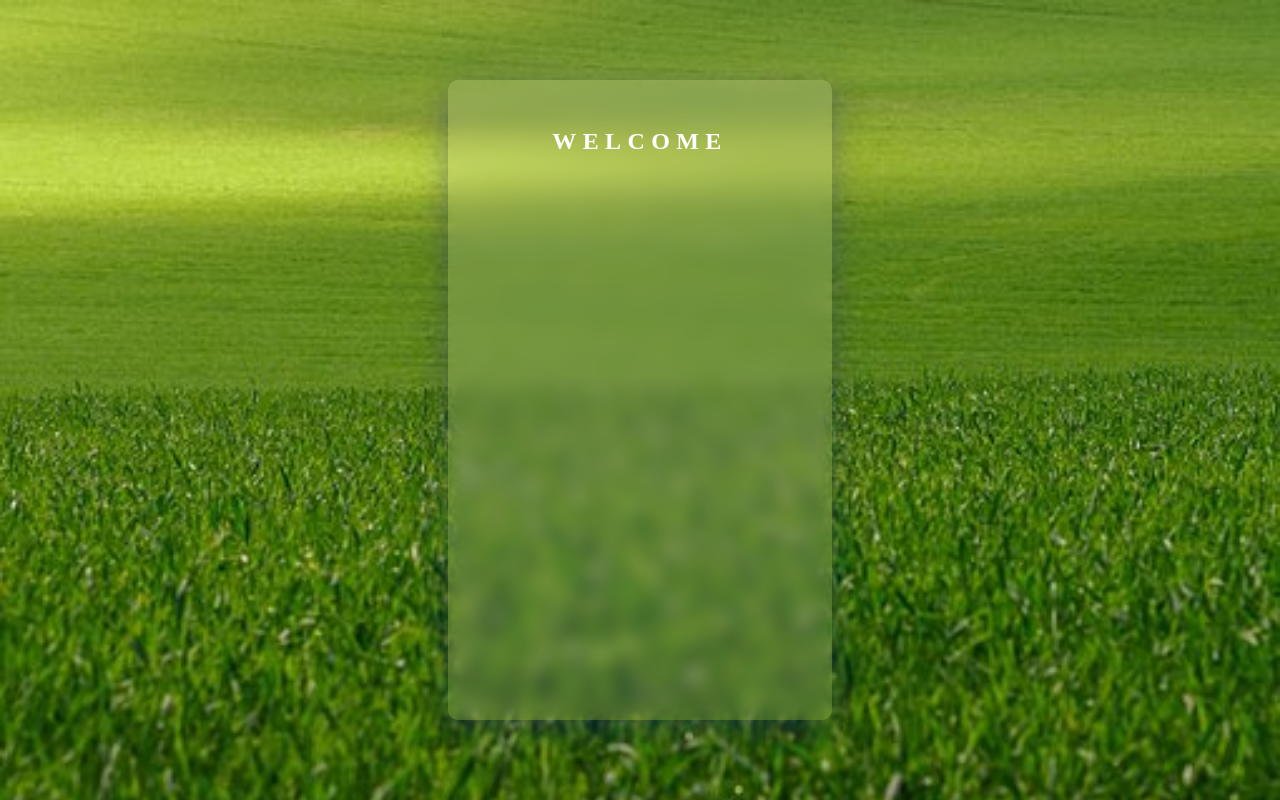
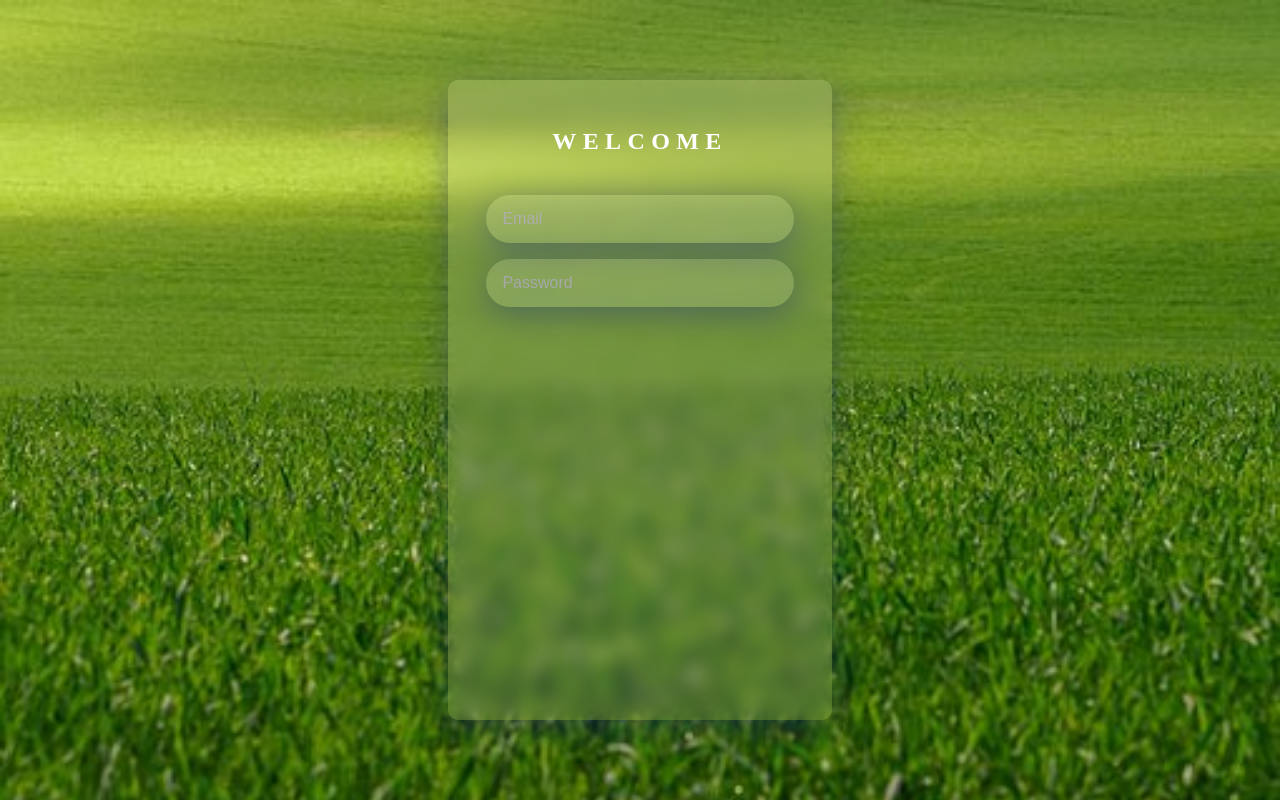
Before and after one commit to Archivaldi/account-test, a React (Create React App) app in the folder clientApp/: page / in a window 1280 px wide. Built offline with nearby package versions, Linux system fonts and the light colour scheme.

Commit message:
styled inputs

```diff
--- /dev/null
+++ b/clientApp/src/components/Input.jsx
@@ -0,0 +1,34 @@
+import styled from "styled-components";
+
+const Input = ({type, placeholder}) => {
+    return (
+        <StyledInput type={type} placeholder={placeholder} />
+    )
+};
+
+const StyledInput = styled.input`
+    background: rgba(255, 255, 255, 0.15);
+    box-shadow: 0 8px 32px 0 rgba(31, 38, 135, 0.37);
+    border-radius: 2rem;
+    width: 80%;
+    height: 3rem;
+    padding: 1rem;
+    border: none;
+    outline: none;
+    color: #3c354e;
+    font-size: 1rem;
+    font-weight: bold;
+    &:focus {
+        display: inline-block;
+        box-shadow: 0 0 0 0.2rem #b9abe0;
+        background-filter: blur(12rem);
+        border-radius: 2rem;
+    };
+    &::placeholder {
+        color: #b9abe099;
+        font-weight: 100;
+        font-size: 1rem;
+    }
+`;
+
+export default Input;
--- a/clientApp/src/pages/Login.jsx
+++ b/clientApp/src/pages/Login.jsx
@@ -4,8 +4,9 @@ import axios from "axios";
 import styled from "styled-components";
 import { FaGoogle } from "react-icons/fa"
 import { refreshToken } from "../utils/auth";
-import { MainContainer } from "../components/Containers";
-import { WelcomeText } from "../components/WelcomeText";
+import { MainContainer, InputContainer } from "../styles/Containers";
+import { WelcomeText } from "../styles/WelcomeText";
+import Input from "../components/Input";
 
 const Login = (props) => {
     const [email, setEmail] = useState("");
@@ -64,6 +65,10 @@ const Login = (props) => {
     return (
         <MainContainer>
             <WelcomeText>Welcome</WelcomeText>
+            <InputContainer>
+                <Input type="text" placeholder="Email" />
+                <Input type="password" placeholder="Password" />
+            </InputContainer>
         </MainContainer>
         // <div>
         //     <label>Email: </label>
--- a/clientApp/src/components/Containers.js
+++ b/clientApp/src/styles/Containers.js
@@ -14,3 +14,12 @@ export const MainContainer = styled.div`
     text-transform: uppercase;
     letter-spacing: 0.4rem;
 `;
+
+export const InputContainer = styled.div`
+    display: flex;
+    flex-direction: column;
+    justify-content: space-around;
+    align-items: center;
+    height: 20%;
+    width: 100%;
+`;
```
Also changed, not shown: clientApp/src/components/Input.js (deleted), clientApp/src/styles/WelcomeText.js (renamed from clientApp/src/components/WelcomeText.js).
